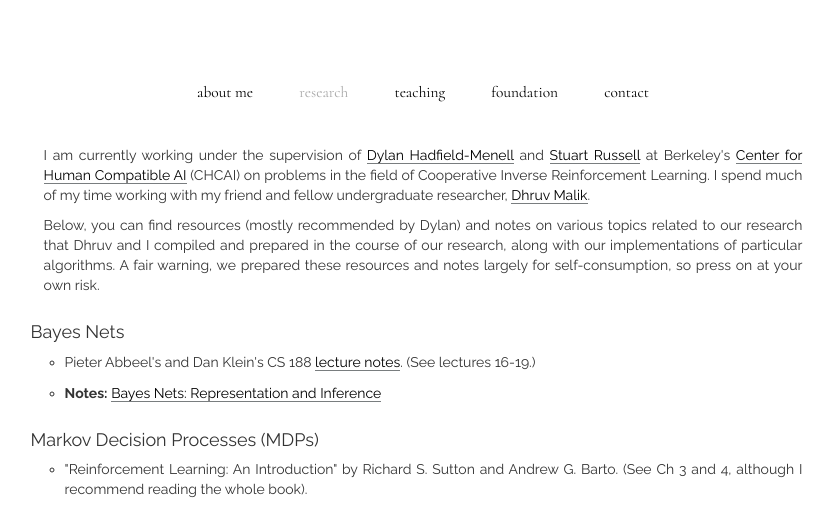
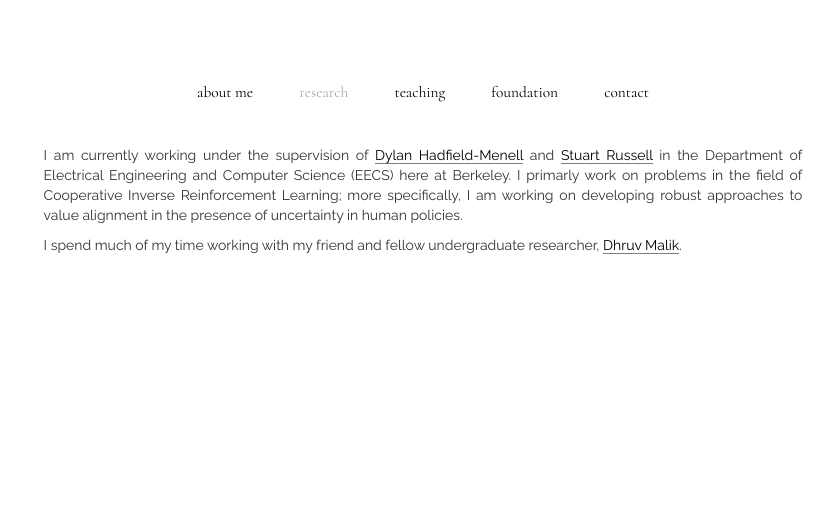
Before and after one commit to malayandi/malayandi.github.io, a plain HTML site: page projects.html in a window 1280 px wide. Shown: the part 237-750 px from the top of the page, without its empty margins (217-1051 px from the left). Drawn offline with nearby package versions, Linux system fonts and the light colour scheme.

Commit message:
Updated Research

```diff
--- a/projects.html
+++ b/projects.html
@@ -51,11 +51,11 @@
 
     <section class="container">
         <ul>
-            <li id="proj_desc">I am currently working under the supervision of <a href=https://people.eecs.berkeley.edu/~dhm/ target="_blank">Dylan Hadfield-Menell</a> and <a href=https://people.eecs.berkeley.edu/~russell/ target="_blank">Stuart Russell</a> at Berkeley's <a href=http://humancompatible.ai target="_blank">Center for Human Compatible AI</a> (CHCAI) on problems in the field of Cooperative Inverse Reinforcement Learning. I spend much of my time working with my friend and fellow undergraduate researcher, <a href=http://dhruvmalik.com target="_blank">Dhruv Malik</a>.</li>
-            <li id="proj_desc">Below, you can find resources (mostly recommended by Dylan) and notes on various topics related to our research that Dhruv and I compiled and prepared in the course of our research, along with our implementations of particular algorithms. A fair warning, we prepared these resources and notes largely for self-consumption, so press on at your own risk.</li>
+            <li id="proj_desc">I am currently working under the supervision of <a href=https://people.eecs.berkeley.edu/~dhm/ target="_blank">Dylan Hadfield-Menell</a> and <a href=https://people.eecs.berkeley.edu/~russell/ target="_blank">Stuart Russell</a> in the Department of Electrical Engineering and Computer Science (EECS) here at Berkeley. I primarly work on problems in the field of Cooperative Inverse Reinforcement Learning; more specifically, I am working on developing robust approaches to value alignment in the presence of uncertainty in human policies.</li>
+            <li id="proj_desc">I spend much of my time working with my friend and fellow undergraduate researcher, <a href=http://dhruvmalik.com target="_blank">Dhruv Malik</a>.</li>
         </ul>
 
-        <h4 class="col-md-12">Bayes Nets</h4>
+        <!--<h4 class="col-md-12">Bayes Nets</h4>
         <ul>
             <li id="notes">Pieter Abbeel's and Dan Klein's CS 188 <a href=http://ai.berkeley.edu/lecture_slides.html target="_blank">lecture notes</a>. (See lectures 16-19.)</li>
             <li id="notes"><b>Notes:</b> <a href=assets/bayesnets.pdf target="_blank">Bayes Nets: Representation and Inference</a></li>
@@ -73,7 +73,7 @@
             <li id="notes"><a href=http://aima.cs.berkeley.edu target=_blank>"Artificial Intelligence: A Modern Approach"</a> by Stuart Russell and Peter Norvig. (See Ch 17.4)</li>
             <li id="notes"><b>Notes</b>: <a href=assets/POMDPNotes.pdf target="_blank">POMDPs: Basics, Conditional Plans, and Value Iteration for POMDPs</a></li>
             <li id="notes"><b>Algorithm</b>: <a href=https://github.com/malayandi/Tiger-Problem-POMDP target="_blank">Value Iteration for POMDPs</a> Implemented on the tiger example described in Littman, Cassandra and Kaelbling (1998). Uses Monahan's enumeration algorithm to prune the set of conditional plans into a parsimonious set. </li>
-        </ul>
+        </ul>-->
 
         <!--<h4 class="col-md-12">Decentralized POMDPs (Dec-POMDPs)</h4>
         <ul>
```
Also changed, not shown: teaching.html (+3 -1 lines).
